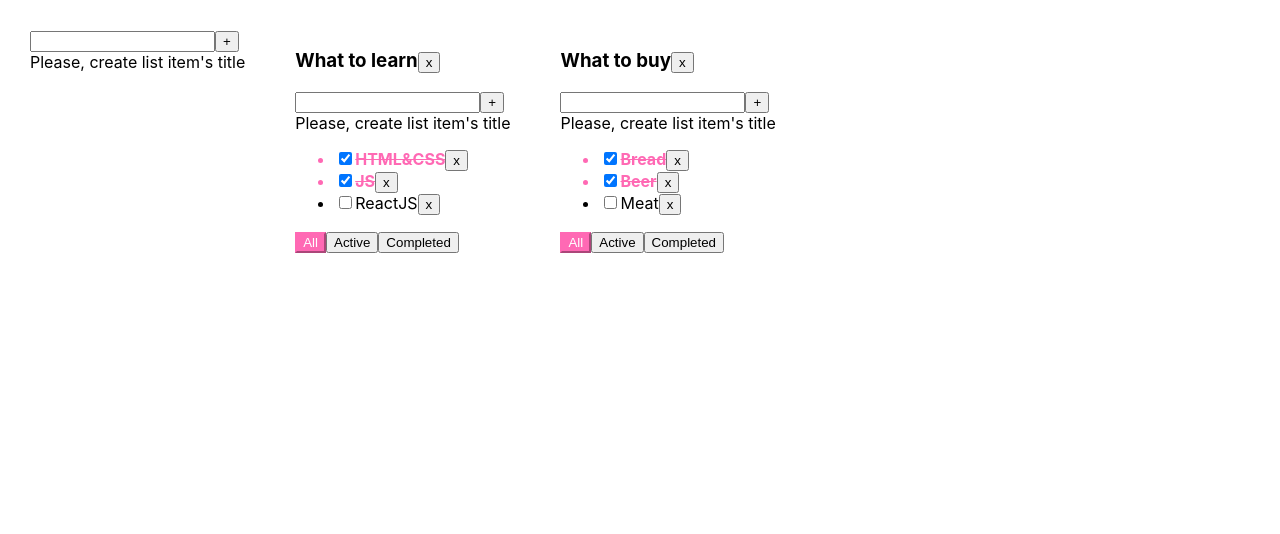
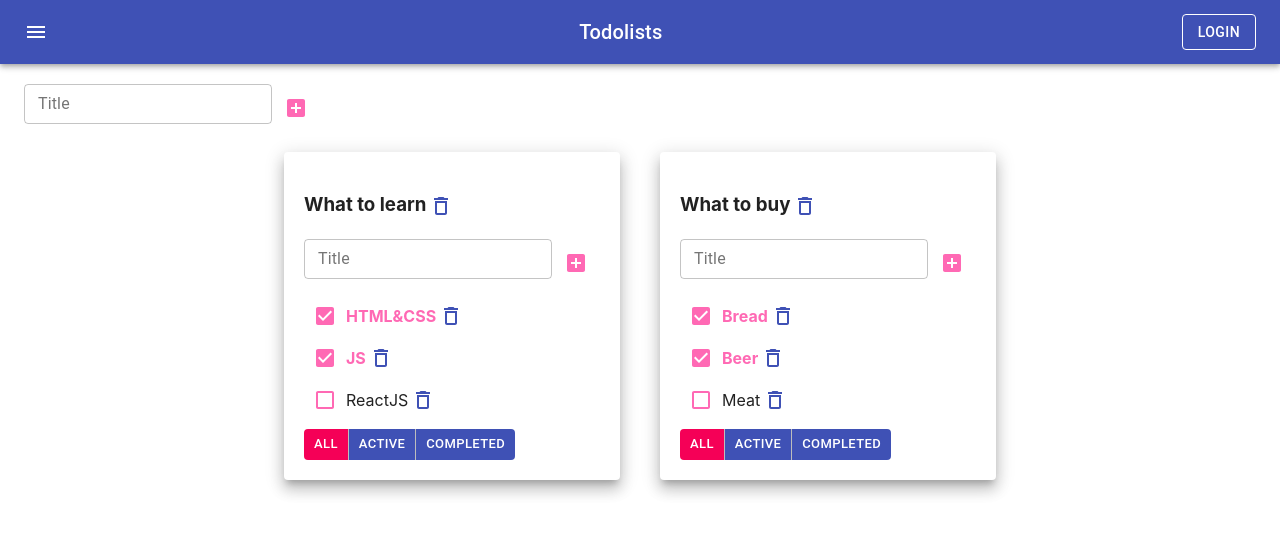
Before and after one commit to NiksKozlov/Todolist, a React (Create React App) app: page / in a window 1280 px wide. Shown: the top 534 px of the page. Built offline with nearby package versions, Linux system fonts and the light colour scheme.

Commit message:
Replacing our elements with material ui elements, adding new MUI elements

```diff
--- a/src/AddItemForm.tsx
+++ b/src/AddItemForm.tsx
@@ -1,4 +1,6 @@
 import React, {ChangeEvent, KeyboardEvent, useState} from 'react';
+import AddBoxIcon from '@material-ui/icons/AddBox';
+import {IconButton, TextField} from '@material-ui/core';
 
 type AddItemFormPropsType = {
     addItem: (title: string)=>void
@@ -25,23 +27,22 @@ function AddItemForm(props: AddItemFormPropsType) {
         setTitle('')
     }
 
-    const userMessage =
-        error
-            ? <div style={{color: 'hotpink'}}>Title is required!</div>
-            : <div>Please, create list item's title</div>
-
     return (
         <div>
-            <div>
-                <input
-                    className={error ? 'error' : ''}
-                    value={title}
-                    onChange={changeTitle}
-                    onKeyDown={onKeyDownAddTask}
-                />
-                <button onClick={addItem}>+</button>
-                {userMessage}
-            </div>
+            <TextField
+                size={'small'}
+                variant={'outlined'}
+                value={title}
+                onChange={changeTitle}
+                onKeyDown={onKeyDownAddTask}
+                error={error}
+                label={'Title'}
+                helperText={error && 'Title is required!'}
+            />
+                <IconButton onClick={addItem}>
+                    <AddBoxIcon style={ {color: 'hotpink'} }/>
+                </IconButton>
+
         </div>
     )
 }
--- a/src/App.css
+++ b/src/App.css
@@ -1,11 +1,11 @@
-.App {
-  padding: 30px;
-  display: flex;
-}
+/*.App {*/
+/*  padding: 30px;*/
+/*  display: flex;*/
+/*}*/
 
-.App > div {
-  margin-right: 50px;
-}
+/*.App > div {*/
+/*  margin-right: 50px;*/
+/*}*/
 
 .isDone {
   color: hotpink;
@@ -13,12 +13,12 @@
   text-decoration: line-through;
 }
 
-.btn-active {
-  background-color: hotpink;
-  color: white;
-  border-color: hotpink;
-}
+/*.btn-active {*/
+/*  background-color: hotpink;*/
+/*  color: white;*/
+/*  border-color: hotpink;*/
+/*}*/
 
-.error {
-  border-color: red;
-}
+/*.error {*/
+/*  border-color: red;*/
+/*}*/
--- a/src/App.tsx
+++ b/src/App.tsx
@@ -3,6 +3,8 @@ import './App.css';
 import {TaskType, Todolist} from './Todolist';
 import {v1} from 'uuid';
 import AddItemForm from './AddItemForm';
+import {AppBar, Button, Container, Grid, IconButton, Paper, Toolbar, Typography} from '@material-ui/core';
+import {Menu} from '@material-ui/icons';
 
 export type FilterValuesType = 'all' | 'active' | 'completed'
 type TodoListType = {
@@ -53,7 +55,8 @@ function App() {
         // setTasks(copyTask)
         //
         const newTask: TaskType = {id: v1(), title: title, isDone: false}
-        setTasks({...tasks,
+        setTasks({
+            ...tasks,
             [todoListId]: [newTask, ...tasks[todoListId]]
         })
     }
@@ -69,7 +72,8 @@ function App() {
         })
     }
     const changeTaskTitle = (taskId: string, title: string, todoListId: string) => {
-        setTasks({...tasks,
+        setTasks({
+            ...tasks,
             [todoListId]: tasks[todoListId].map(t => t.id === taskId ? {...t, title} : t)
         })
     }
@@ -107,8 +111,9 @@ function App() {
     const todoListsComponents = todoLists.map(tl => {
         const tasks = getTasksForTodolist(tl)
         return (
+            <Grid item key={tl.id}>
+                <Paper elevation={10} style={{padding: '20px'}}>
                     <Todolist
-                key={tl.id}
                         todoListId={tl.id}
                         filter={tl.filter}
                         title={tl.title}
@@ -121,13 +126,32 @@ function App() {
                         changeTaskTitle={changeTaskTitle}
                         changeTodoListTitle={changeTodoListTitle}
                     />
+                </Paper>
+            </Grid>
         )
     })
 
     return (
         <div className="App">
+            <AppBar position="static">
+                <Toolbar style={{justifyContent: 'space-between'}}>
+                    <IconButton edge="start" color="inherit" aria-label="menu">
+                        <Menu />
+                    </IconButton>
+                    <Typography variant="h6">
+                        Todolists
+                    </Typography>
+                    <Button color="inherit" variant="outlined">Login</Button>
+                </Toolbar>
+            </AppBar>
+            <Container fixed>
+                <Grid container style={{padding: '20px 0px'}}>
                     <AddItemForm addItem={addTodolist} />
+                </Grid>
+                <Grid container spacing={5} justifyContent={'center'}>
                     {todoListsComponents}
+                </Grid>
+            </Container>
         </div>
     );
 }
--- a/src/EditableSpan.tsx
+++ b/src/EditableSpan.tsx
@@ -1,4 +1,5 @@
 import React, {ChangeEvent, useState, KeyboardEvent} from 'react';
+import {TextField} from '@material-ui/core';
 
 type EditableSpanPropsType = {
     title: string
@@ -23,7 +24,7 @@ const EditableSpan = (props: EditableSpanPropsType) => {
     }
     return (
         editMode
-            ? <input
+            ? <TextField
                 value={title}
                 autoFocus
                 onBlur={offEditMode}
--- a/src/Todolist.tsx
+++ b/src/Todolist.tsx
@@ -2,6 +2,8 @@ import React, {ChangeEvent, KeyboardEvent, useState} from 'react';
 import {FilterValuesType} from './App';
 import AddItemForm from './AddItemForm';
 import EditableSpan from './EditableSpan';
+import {Button, ButtonGroup, Checkbox, IconButton, List, ListItem} from '@material-ui/core';
+import DeleteOutlineIcon from '@material-ui/icons/DeleteOutline';
 
 export type TaskType = {
     id: string
@@ -31,15 +33,24 @@ export function Todolist(props: PropsType) {
                 props.changeTaskTitle(task.id, title, props.todoListId)
             }
             return (
-                <li key={task.id} className={task.isDone ? 'isDone' : ''}>
-                    <input
-                        type="checkbox"
+                <ListItem
+                    key={task.id}
+                    className={task.isDone ? 'isDone' : ''}
+                    style={{padding: '0px'}}
+                >
+                    <Checkbox
+                        style={{color: 'hotpink'}}
+                        onChange={(e) => props.changeStatus(task.id, e.currentTarget.checked, props.todoListId)}
                         checked={task.isDone}
-                        onChange={(e) => props.changeStatus(task.id, e.currentTarget.checked, props.todoListId)} />
-                    {/*<span>{task.title}</span>*/}
-                    <EditableSpan title={task.title} changeTitle={changeTaskTitle}/>
-                    <button onClick={() => props.removeTask(task.id, props.todoListId)}>x</button>
-                </li>
+                    />
+                    <EditableSpan title={task.title} changeTitle={changeTaskTitle} />
+                    <IconButton
+                        color='primary'
+                        size="small"
+                        onClick={() => props.removeTask(task.id, props.todoListId)}>
+                        <DeleteOutlineIcon />
+                    </IconButton>
+                </ListItem>
             )
         })
         : <span>Tasks list is empty</span>
@@ -57,26 +68,34 @@ export function Todolist(props: PropsType) {
     return (
         <div>
             <h3>
-                <EditableSpan title={props.title} changeTitle={changeTodoLIstTitle}/>
-                <button onClick={() => props.removeTodoList(props.todoListId)}>x</button>
+                <EditableSpan title={props.title} changeTitle={changeTodoLIstTitle} />
+                <IconButton
+                    size="small"
+                    onClick={() => props.removeTodoList(props.todoListId)}
+                    color='primary'
+                >
+                    <DeleteOutlineIcon />
+                </IconButton>
             </h3>
             <AddItemForm addItem={addTask} />
-            <ul>
+            <List>
                 {taskItems}
-            </ul>
+            </List>
             <div>
-                <button
-                    className={props.filter === 'all' ? 'btn-active' : ''}
-                    onClick={handlerCreator('all', props.todoListId)}>All
-                </button>
-                <button
-                    className={props.filter === 'active' ? 'btn-active' : ''}
-                    onClick={handlerCreator('active', props.todoListId)}>Active
-                </button>
-                <button
-                    className={props.filter === 'completed' ? 'btn-active' : ''}
-                    onClick={handlerCreator('completed', props.todoListId)}>Completed
-                </button>
+                <ButtonGroup size='small' variant='contained' disableElevation>
+                    <Button
+                        color={props.filter === 'all' ? 'secondary' : 'primary'}
+                        onClick={handlerCreator('all', props.todoListId)}>All
+                    </Button>
+                    <Button
+                        color={props.filter === 'active' ? 'secondary' : 'primary'}
+                        onClick={handlerCreator('active', props.todoListId)}>Active
+                    </Button>
+                    <Button
+                        color={props.filter === 'completed' ? 'secondary' : 'primary'}
+                        onClick={handlerCreator('completed', props.todoListId)}>Completed
+                    </Button>
+                </ButtonGroup>
             </div>
         </div>
     )
```
Lines whose indentation alone changed are shown as unchanged.
